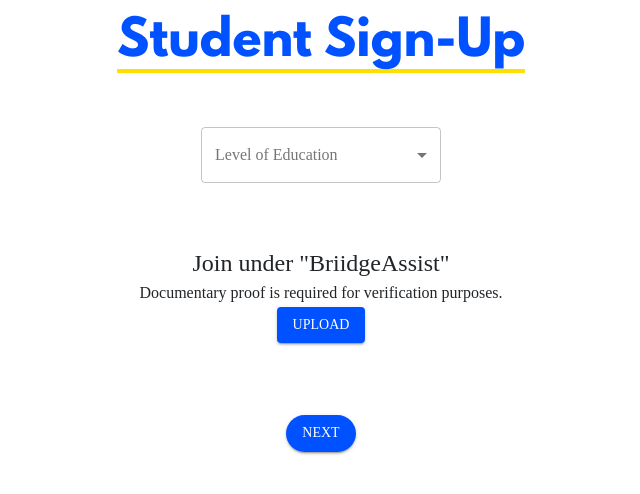
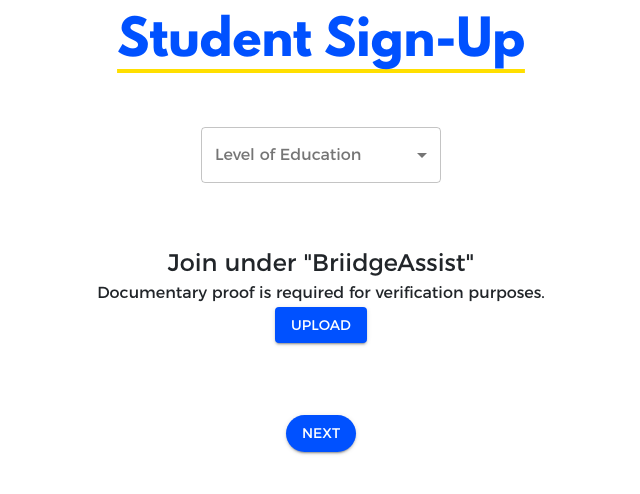
Before and after one commit to briidge-edu/briidge-frontend, a React (Create React App) app: page /studentsignup in a window 1280 px wide. Shown: the top 494 px of the page, without its empty margins (319-959 px from the left). Built offline with nearby package versions, Linux system fonts and the light colour scheme.

Commit message:
fixed font names

```diff
--- a/src/pages/LoginPage.tsx
+++ b/src/pages/LoginPage.tsx
@@ -10,7 +10,7 @@
     },
 
     cta: {
-        fontFamily: 'Montserrat'
+        fontFamily: 'Montserrat-Regular'
     }
 }));
 
--- a/src/pages/StudentSignup.tsx
+++ b/src/pages/StudentSignup.tsx
@@ -6,7 +6,7 @@
 const useStyles = makeStyles((theme) => ({
     root: {
         textAlign: 'center',
-        fontFamily: 'Montserrat'
+        fontFamily: 'Montserrat-Regular'
     },
 
     formControl: {
--- a/src/themes.js
+++ b/src/themes.js
@@ -16,7 +16,7 @@
     }
   },
   typography: {
-    fontFamily: 'Montserrat'
+    fontFamily: 'Montserrat-Regular'
   }
 });
 export default theme;
```
